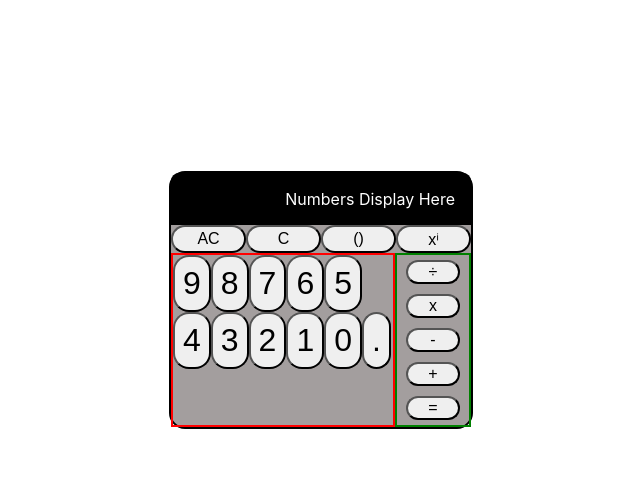
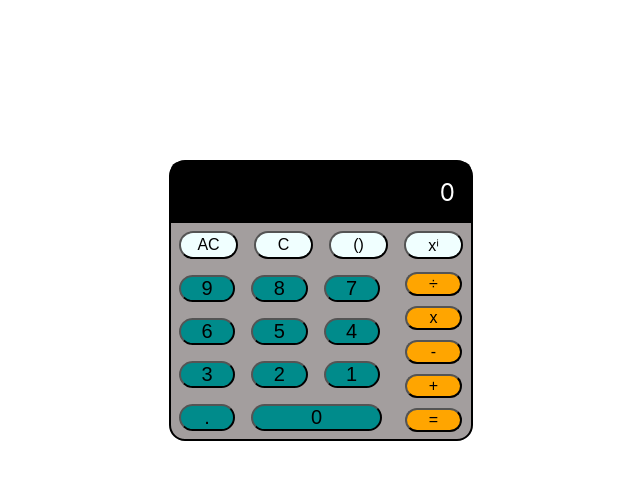
Before and after one commit to hammyhammer/calculator, a React (Create React App) app in the folder client/: page / in a window 1280 px wide. Shown: the top 480 px of the page, without its empty margins (319-959 px from the left). Built offline with nearby package versions, Linux system fonts and the light colour scheme.

Commit message:
adjusted margins and font size and colors for buttons

```diff
--- a/client/src/App.css
+++ b/client/src/App.css
@@ -19,6 +19,7 @@
   padding: 16px;
   background-color: black;
   color: white;
+  font-size: 24px;
 }
 
 .functions {
@@ -28,9 +29,11 @@
 }
 
 .functions button {
+  background-color: azure;
   width: 100%;
   font-size: 16px;
   border-radius: 16px;
+  margin: 8px 8px;
 }
 
 .bottom {
@@ -40,13 +43,12 @@
 .operators {
   display: flex;
   flex-direction: column;
-  width: 24%;
-  border: 2px solid green;
+  width: 25%;
   align-items: center;
 }
 
 .operators button {
-
+  background-color: orange;
   margin: 5px 0px;
   font-size: 16px;
   border-radius: 16px;
@@ -57,11 +59,17 @@
   flex: 1 1 33.3%;
   flex-wrap: wrap;
   flex-direction: column;
-  border: 2px solid red;
 }
 
 .digits button {
-  padding: 8px;
-  font-size: 32px;
+  background-color: darkcyan;
+  margin: 8px;
+  width: 25%;
+  padding: 0px 16px;
+  font-size: 20px;
   border-radius: 16px;
 }
+
+.digits .zero {
+  width: 58%;
+}
--- a/client/src/App.tsx
+++ b/client/src/App.tsx
@@ -6,7 +6,7 @@ function App() {
     <div className="App">
       <div className='container'>
         <div className='display'>
-          <span>Numbers Display Here</span>
+          <span>0</span>
         </div>
 
         <div className='functions'>
@@ -29,8 +29,8 @@ function App() {
             <button>3</button>
             <button>2</button>
             <button>1</button>
-            <button>0</button>
             <button>.</button>
+            <button className='zero'>0</button>
           </div>
 
           <div className='operators'>
```
